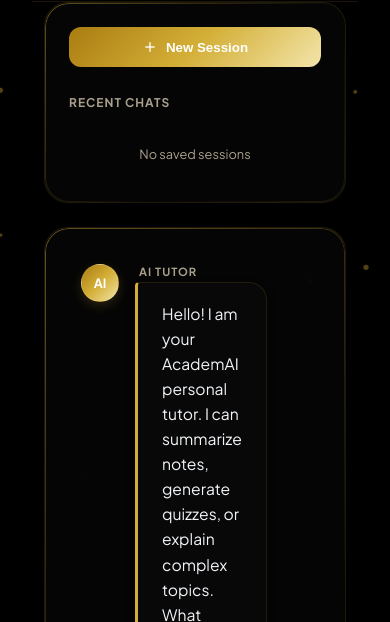
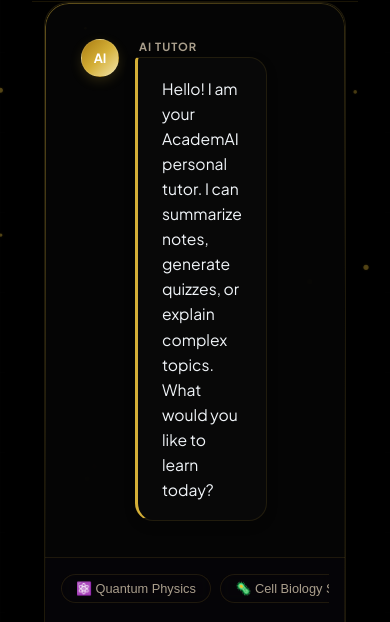
Before and after one commit to paavandnd-max/Student-Portal, a website: page public/chat.html in a window 390 px wide. Shown: the part 108-730 px from the top of the page. Drawn offline with Linux system fonts and the light colour scheme.

Commit message:
Optimize chat panel ordering and scrollable suggestions for mobile viewports

```diff
--- a/public/style.css
+++ b/public/style.css
@@ -4223,15 +4223,43 @@
   /* Force chat elements to flow and scroll properly */
   .chat-page-container {
     height: auto !important;
+    display: flex !important;
+    flex-direction: column !important;
   }
 
   .chat-container {
     height: 500px !important;
+    order: 1 !important;
+  }
+
+  .chat-sidebar {
+    order: 2 !important;
+    margin-top: 1rem !important;
   }
 
   /* Notepad adjustments */
   .chat-notepad {
+    order: 3 !important;
     margin-top: 1rem !important;
+  }
+
+  .suggestions-row {
+    flex-wrap: nowrap !important;
+    overflow-x: auto !important;
+    padding-bottom: 0.5rem !important;
+    scrollbar-width: none !important;
+  }
+
+  .suggestions-row::-webkit-scrollbar {
+    display: none !important;
+  }
+
+  .suggestion-chip {
+    flex-shrink: 0 !important;
+  }
+
+  .chat-input-wrapper {
+    padding: 1rem !important;
   }
 
   /* AR Studio panels */
```
